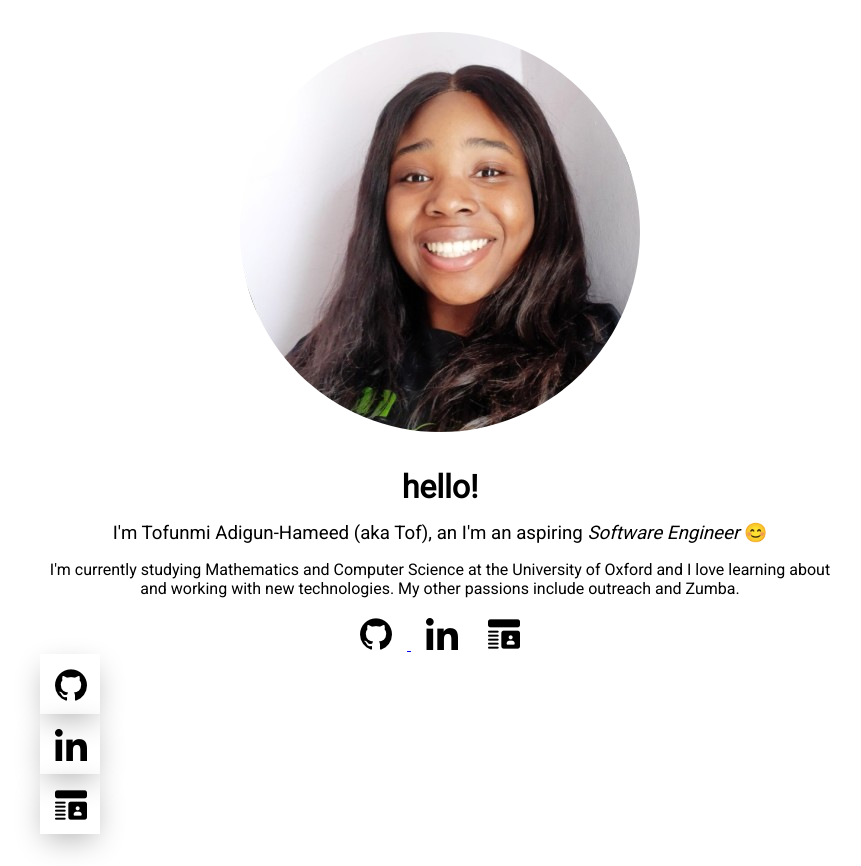
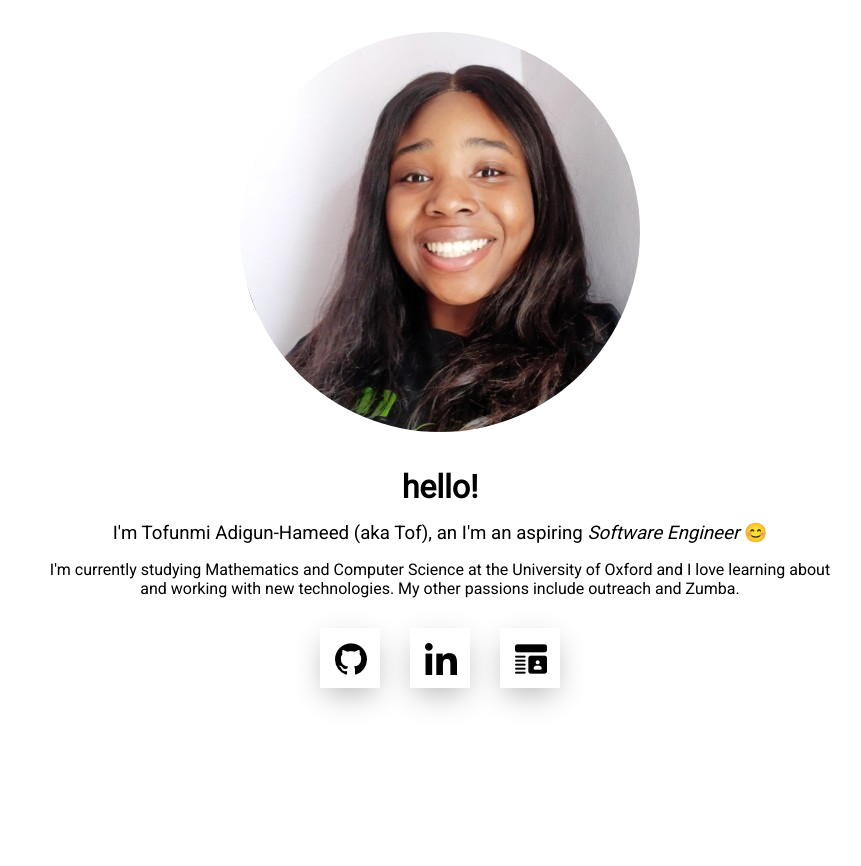
Before and after one commit to tof-tof/my-website, a React (Create React App) app: page / in a window 1280 px wide. Shown: the whole page, without its empty margins (200-1061 px from the left). After the commit the page ends 800 px from the top, so only its background shows below. Built offline with nearby package versions, Linux system fonts and the light colour scheme.

Commit message:
three buttons work

```diff
--- a/src/App.js
+++ b/src/App.js
@@ -8,7 +8,7 @@ function App() {
   const headerProps = useSpring({
     opacity: 1,
     from: { opacity: 0 },
-    config: {duration: 3000}
+    config: {duration: 2000}
   })
   const calc = (x, y) => [-(y - window.innerHeight / 2) / 20, (x - window.innerWidth / 2) / 20, 1.1]
   const trans = (x, y, s) => `perspective(600px) rotateX(${x}deg) rotateY(${y}deg) scale(${s})`
@@ -23,21 +23,14 @@ function App() {
       </div>
       <animated.h1 style={headerProps}>hello!</animated.h1>
       <h3>I'm Tofunmi Adigun-Hameed (aka Tof), an I'm an aspiring <i>Software Engineer</i> &#128522;</h3>
-      <p>
+      <p className="space-after">
         I'm currently studying Mathematics and Computer Science at the University of Oxford and I love learning about and working with new technologies.
         My other passions include outreach and Zumba.
     </p>
-      <animated.div className="space-out no-space-sideways space-out"
-        onMouseMove={({ clientX: x, clientY: y }) => set({ xys: calc(x, y) })}
-        onMouseLeave={() => set({ xys: [0, 0, 1] })}
-        style={{ transform: props.xys.interpolate(trans) }}
-      >
-        <a href="https://github.com/tof-tof"> <img className="pad-out" src="../github.png" alt="github" /> </a>
-        <a href="https://www.linkedin.com/in/tofunmi-adigun-hameed/" ><img className="pad-out" src="../linkedin.png" alt="linkedIn" /></a>
-        <a href="" ><img className="pad-out" src="../profile.png" alt="cv" /></a>
-      </animated.div>
       <Hover href={"https://github.com/tof-tof"} src={"../github.png"} alt={"github"} />
+      <div className="no-line-break pad-out"></div>
       <Hover href={"https://www.linkedin.com/in/tofunmi-adigun-hameed/"} src={"../linkedin.png"} alt={"linkedIn"} />
+      <div className="no-line-break pad-out"></div>
       <Hover href={""} src={"../profile.png"} alt={"cv"} />
 
     </div>
--- a/src/Hover.js
+++ b/src/Hover.js
@@ -8,7 +8,7 @@ export default function Hover(props) {
   const [aProps, set] = useSpring(() => ({ xys: [0, 0, 1], config: { mass: 5, tension: 350, friction: 40 } }))
   return (
       <animated.div
-      className="git-hub"
+      className="icon-card"
       onMouseMove={({ clientX: x, clientY: y }) => set({ xys: calc(x, y) })}
       onMouseLeave={() => set({ xys: [0, 0, 1] })}
       style={{ transform: aProps.xys.interpolate(trans) }}
--- a/src/index.css
+++ b/src/index.css
@@ -62,8 +62,8 @@ p {
   margin: 0.5rem 1rem;
 }
 
-.space-out{
-  padding-top: 30px;
+.space-after{
+  padding-bottom: 30px;
 }
 
 .pad-out{
@@ -86,13 +86,14 @@ p {
   border: 15px solid white;
 }
 
-.git-hub {
+.icon-card {
   width: 60px;
   height: 60px;
   box-shadow: 0px 10px 30px -5px rgba(0, 0, 0, 0.3);
   transition: box-shadow 0.5s;
   will-change: transform;
+  display: inline-flex;
 }
-.no-space-sideways {
-  display: inline;
+.no-line-break {
+  display: inline-flex;
 }
```
